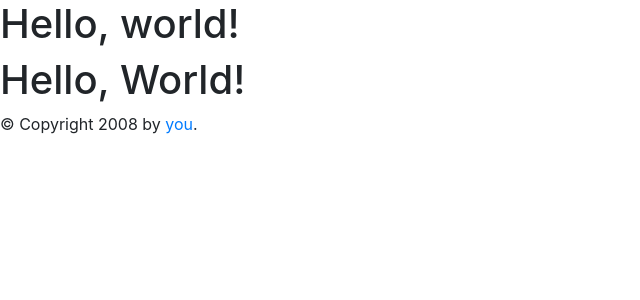
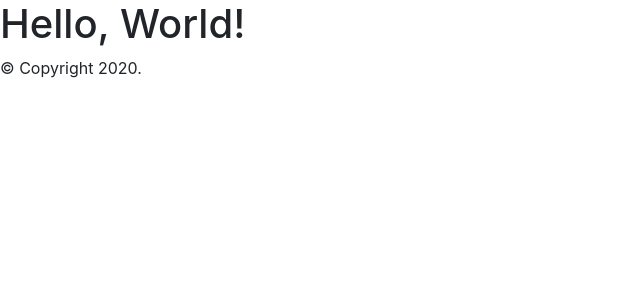
Before and after one commit to brodseba/un-autre-geek, a Flask app: page /hello/ in a window 1280 px wide. Shown: the top 300 px of the page, without its empty margins (0-640 px from the left). Run offline with Flask 2, Linux system fonts and the light colour scheme; some libraries are stand-ins or nearby versions.

Commit message:
Fix Hello world

```diff
--- a/un-autre-geek/app/templates/base.html
+++ b/un-autre-geek/app/templates/base.html
@@ -13,12 +13,10 @@
     {% endblock %}
   </head>
   <body>
-    <h1>Hello, world!</h1>
-
     {% block content %}{% endblock %}
 
     {% block footer %}
-    &copy; Copyright 2008 by <a href="http://domain.invalid/">you</a>.
+    &copy; Copyright 2020.
     {% endblock %}
 
     <!-- Optional JavaScript -->
```
